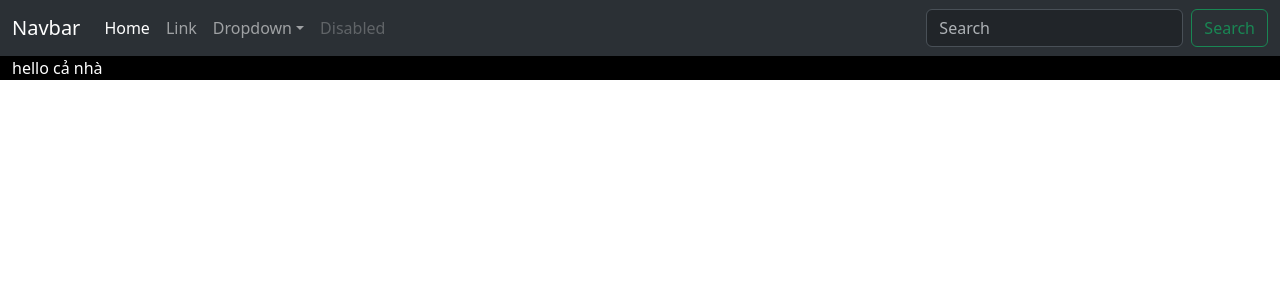
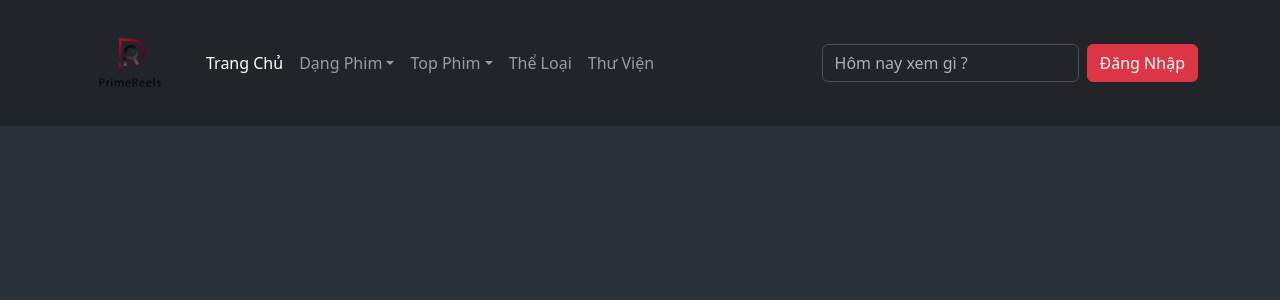
Before and after one commit to anhThu15/PrimeReels, a Next.js app in the folder frontend/: page / in a window 1280 px wide. Shown: the top 300 px of the page. Built offline with nearby package versions, Linux system fonts and the light colour scheme.

Commit message:
head lỏ

```diff
--- a/frontend/src/app/(user)/page.js
+++ b/frontend/src/app/(user)/page.js
@@ -4,8 +4,10 @@ import styles from "./page.module.css";
 export default function Home() {
   return (
     <>
-     <div className="container-fluid bg-black text-white">
-       hello cả nhà
+     <div className="container-fluid " style={{backgroundColor:"#283237", width:"100%", height:"100vh"}}>
+        <div className="container">
+
+        </div>
      </div>
     </>
   );
--- a/frontend/src/app/layout/user/header.jsx
+++ b/frontend/src/app/layout/user/header.jsx
@@ -1,39 +1,50 @@
+import Logo from "../../../../public/images/Logo PR.svg";
+
 export default function HeaderUser(){
     return(
         <>
-            <nav class="navbar navbar-expand-lg bg-body-tertiary" data-bs-theme="dark">
-              <div class="container-fluid">
-                <a class="navbar-brand" href="#">Navbar</a>
+            <nav class="navbar navbar-expand-lg bg-dark " data-bs-theme="dark" >
+              <div class="container">
+                <img class="navbar-brand" src="/images/Logo-PR.png" width={100}></img>
                 <button class="navbar-toggler" type="button" data-bs-toggle="collapse" data-bs-target="#navbarSupportedContent" aria-controls="navbarSupportedContent" aria-expanded="false" aria-label="Toggle navigation">
                   <span class="navbar-toggler-icon"></span>
                 </button>
                 <div class="collapse navbar-collapse" id="navbarSupportedContent">
                   <ul class="navbar-nav me-auto mb-2 mb-lg-0">
                     <li class="nav-item">
-                      <a class="nav-link active" aria-current="page" href="#">Home</a>
-                    </li>
-                    <li class="nav-item">
-                      <a class="nav-link" href="#">Link</a>
+                      <a class="nav-link active" aria-current="page" href="#">Trang Chủ</a>
                     </li>
                     <li class="nav-item dropdown">
                       <a class="nav-link dropdown-toggle" href="#" role="button" data-bs-toggle="dropdown" aria-expanded="false">
-                        Dropdown
+                        Dạng Phim
                       </a>
                       <ul class="dropdown-menu">
-                        <li><a class="dropdown-item" href="#">Action</a></li>
-                        <li><a class="dropdown-item" href="#">Another action</a></li>
-                        <li><hr class="dropdown-divider"/></li>
-                        <li><a class="dropdown-item" href="#">Something else here</a></li>
+                        <li><a class="dropdown-item" href="#">Phim Dài Tập</a></li>
+                        <li><a class="dropdown-item" href="#">Phim Ngắn Tập</a></li>
+                      </ul>
+                    </li>
+                    <li class="nav-item dropdown">
+                      <a class="nav-link dropdown-toggle" href="#" role="button" data-bs-toggle="dropdown" aria-expanded="false">
+                        Top Phim
+                      </a>
+                      <ul class="dropdown-menu">
+                        <li><a class="dropdown-item" href="#">Theo Ngày</a></li>
+                        <li><a class="dropdown-item" href="#">Theo Tháng</a></li>
+                        <li><a class="dropdown-item" href="#">Theo Năm</a></li>
+                        <li><a class="dropdown-item" href="#">Theo Mùa</a></li>
                       </ul>
                     </li>
                     <li class="nav-item">
-                      <a class="nav-link disabled" aria-disabled="true">Disabled</a>
+                      <a class="nav-link " aria-current="page" href="#">Thể Loại</a>
+                    </li>
+                    <li class="nav-item">
+                      <a class="nav-link " aria-current="page" href="#">Thư Viện</a>
                     </li>
                   </ul>
                   <form class="d-flex" role="search">
-                    <input class="form-control me-2" type="search" placeholder="Search" aria-label="Search"/>
-                    <button class="btn btn-outline-success" type="submit">Search</button>
+                    <input class="form-control me-2" type="search" placeholder="Hôm nay xem gì ?" aria-label="Search"/>
                   </form>
+                  <button class="btn btn-danger" type="submit">Đăng Nhập</button>
                 </div>
               </div>
             </nav>
```
Also changed, not shown: frontend/src/app/layout/user/listchoie.jsx (added, +7 -0 lines), frontend/public/images/Logo PR.svg (added), frontend/public/images/Logo-PR.png (added).
